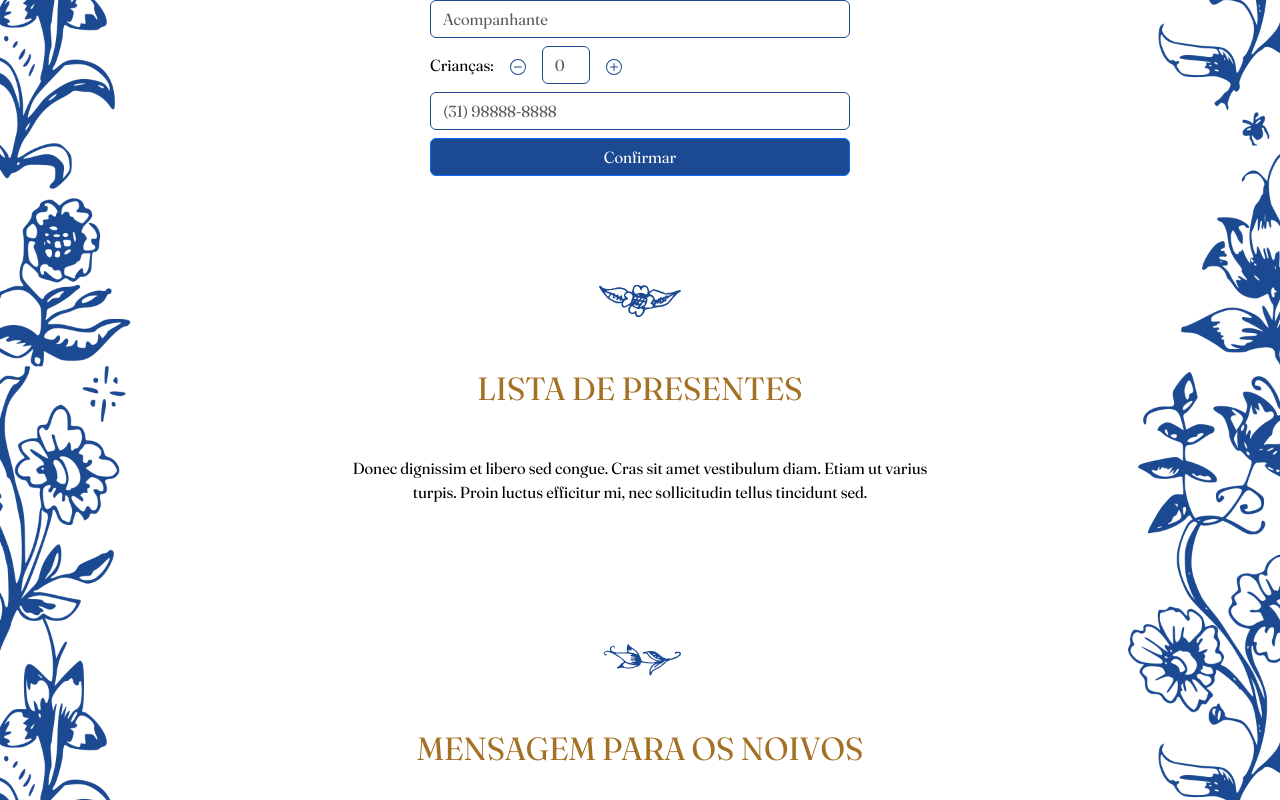
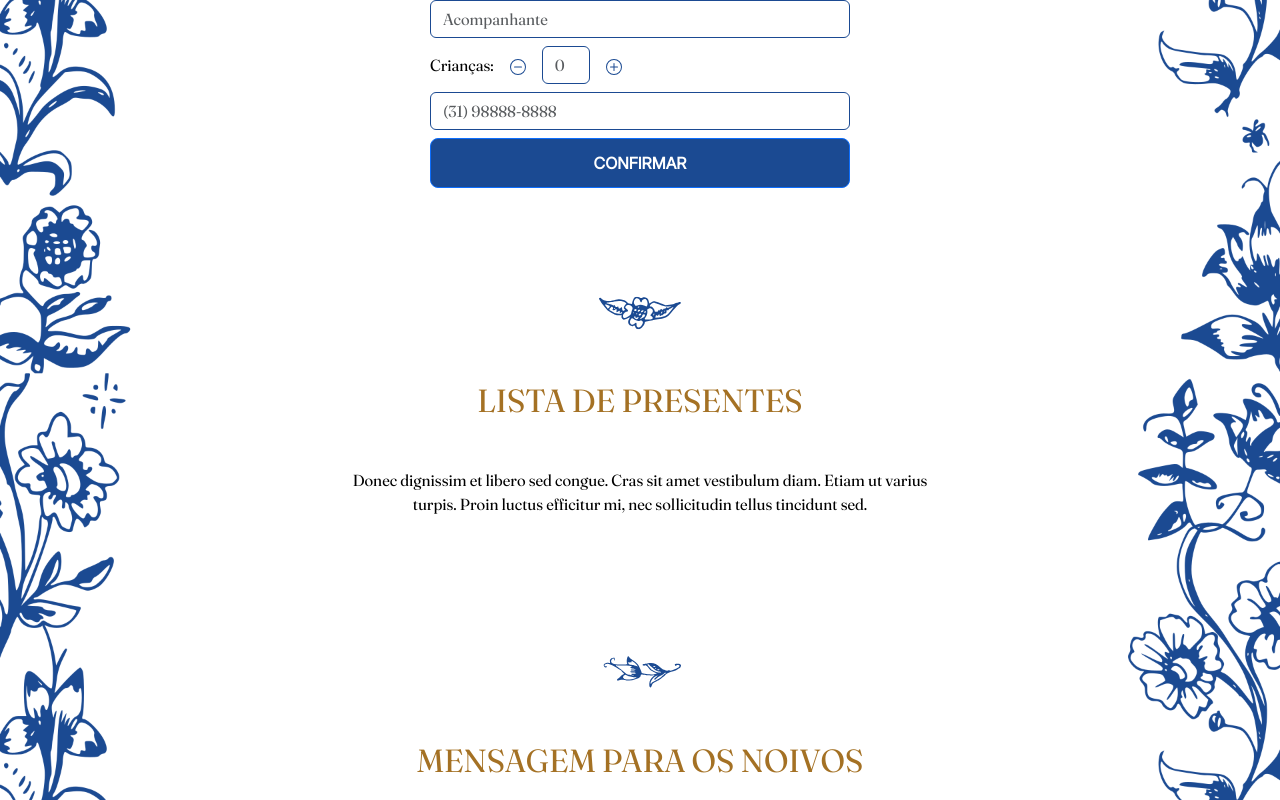
Before and after one commit to pedrokohler/wedding-website, a React (Vite) app in the folder frontend/: page / in a window 1280 px wide. Shown: the part 2520-3320 px from the top of the page. Built offline with nearby package versions, Linux system fonts and the light colour scheme.

Commit message:
chore: improve button styles

```diff
--- a/frontend/src/Components/Sections/Message/MessageForm.tsx
+++ b/frontend/src/Components/Sections/Message/MessageForm.tsx
@@ -25,7 +25,6 @@ export const MessageForm = () => {
           width: "38%",
           alignSelf: "flex-end",
         }}
-        size="lg"
       >
         ENVIAR
       </Button>
--- a/frontend/src/Components/Sections/RSVP/RSVPForm.tsx
+++ b/frontend/src/Components/Sections/RSVP/RSVPForm.tsx
@@ -54,17 +54,11 @@ export const RSVPForm = () => {
       }}
       gap={2}
     >
-      <TextInput id={"name"} placeholder={"Nome"}></TextInput>
-      <TextInput id={"plusOne"} placeholder={"Acompanhante"}></TextInput>
+      <TextInput id={"name"} placeholder={"Nome"} />
+      <TextInput id={"plusOne"} placeholder={"Acompanhante"} />
       <ChildrenInput />
       <TelephoneInput id={"phone"} placeholder="(31) 98888-8888" />
-      <Button
-        style={{
-          backgroundColor: "#1b4a92",
-        }}
-      >
-        Confirmar
-      </Button>
+      <Button size="lg">CONFIRMAR</Button>
     </Stack>
   );
 };
--- a/frontend/src/index.css
+++ b/frontend/src/index.css
@@ -27,6 +27,11 @@ body {
 @font-face {
   font-family: Fraunces;
   src: url("./assets/Fraunces_72pt-Regular.ttf");
+}
+
+@font-face {
+  font-family: Inter;
+  src: url("./assets/Inter_28pt-Regular.ttf");
 }
 
 p,
@@ -77,3 +82,12 @@ input::-webkit-inner-spin-button {
 input[type="number"] {
   -moz-appearance: textfield;
 }
+
+.btn.btn-primary {
+  font-family: Inter;
+  font-weight: 600;
+  background-color: #1b4a92;
+  min-width: fit-content;
+  font-size: medium;
+  height: 50px;
+}
```
Also changed, not shown: frontend/src/assets/Inter_28pt-Regular.ttf (added).
